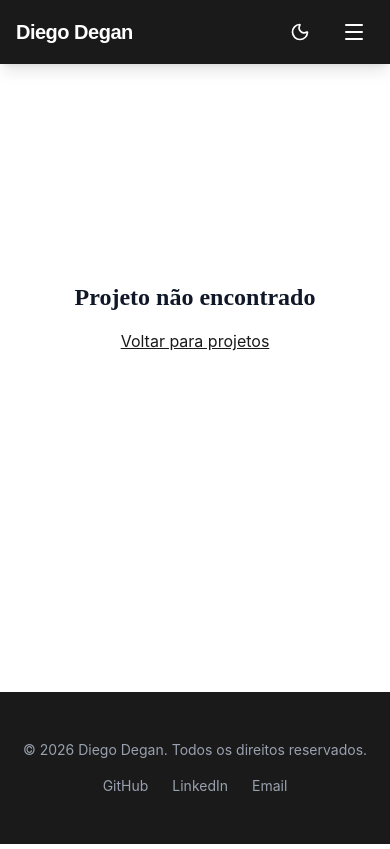
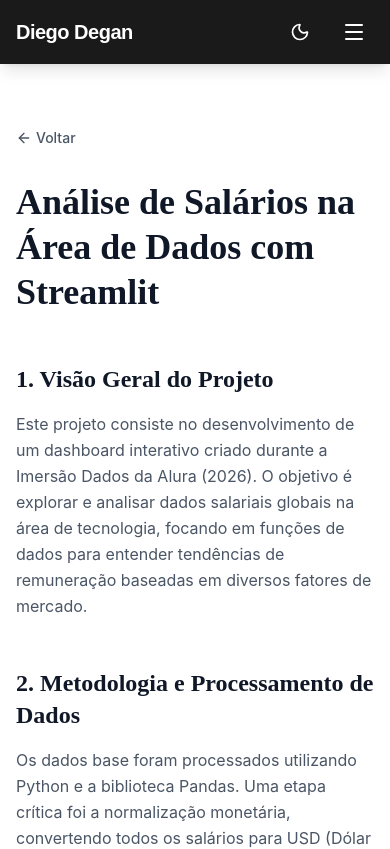
Before and after one commit to DiegoDegan/portfolio, a React (Vite) app: page /#/projeto/analise-de-salarios-streamlit in a window 390 px wide. Shown: the top 849 px of the page. Built offline with nearby package versions, Linux system fonts and the light colour scheme.

Commit message:
feat: adicionar projeto analise de salarios streamlit

```diff
--- a/src/constants.ts
+++ b/src/constants.ts
@@ -1,6 +1,7 @@
 import { Project, SocialLinks } from './types';
 import cardmmm from './images/cardmmm.png';
 import construcao from './images/construcao.jpg';
+import projetostreamlit from './images/projetostreamlit.png';
 
 export const SOCIAL_LINKS: SocialLinks = {
   github: 'Https://github.com/DiegoDegan',
@@ -22,14 +23,15 @@ export const PROJECTS: Project[] = [
     date: 'Mar 2024',
   },
   {
-    id: 'em-construcao-1',
-    title: 'EM CONSTRUÇÃO',
-    description: 'Este projeto está sendo desenvolvido e em breve estará disponível.',
-    longDescription: 'Em breve trarei detalhes sobre este novo projeto de Ciência de Dados. Fique atento!',
-    tags: ['Em breve'],
-    imageUrl: construcao,
-    githubUrl: '',
-    date: '-',
+    id: 'analise-de-salarios-streamlit',
+    title: 'Análise de Salários na Área de Dados',
+    description: 'Dashboard interativo criado para analisar dados salariais globais na área de tecnologia.',
+    longDescription: 'Este projeto consiste no desenvolvimento de um dashboard interativo criado durante a Imersão Dados da Alura.',
+    tags: ['Python', 'Pandas', 'Streamlit', 'Plotly'],
+    imageUrl: projetostreamlit,
+    githubUrl: 'https://github.com/DiegoDegan',
+    demoUrl: 'https://degan-imersao-dados-alura.streamlit.app/?embed=true',
+    date: '2026',
   },
   {
     id: 'em-construcao-2',
--- a/src/pages/ProjectDetail.tsx
+++ b/src/pages/ProjectDetail.tsx
@@ -43,6 +43,7 @@ export default function ProjectDetail() {
   }
 
   const isMMM = id === 'marketing-mix-modeling';
+  const isStreamlit = id === 'analise-de-salarios-streamlit';
 
   if (isMMM) {
     return (
@@ -368,6 +369,79 @@ export default function ProjectDetail() {
     );
   }
 
+  if (isStreamlit) {
+    return (
+      <div className="mx-auto max-w-6xl px-4 py-16 sm:px-6 lg:px-8">
+        <motion.button
+          initial={{ opacity: 0, x: -10 }}
+          animate={{ opacity: 1, x: 0 }}
+          onClick={() => navigate(-1)}
+          className="mb-8 flex items-center text-sm font-medium text-gray-600 transition-colors hover:text-gray-900 dark:text-gray-400 dark:hover:text-white"
+        >
+          <ArrowLeft size={16} className="mr-1" />
+          Voltar
+        </motion.button>
+
+        <motion.div
+          initial={{ opacity: 0, y: 20 }}
+          animate={{ opacity: 1, y: 0 }}
+          className="prose prose-lg max-w-none dark:prose-invert"
+        >
+          <h1 className="mb-10 text-4xl font-bold leading-tight md:text-5xl text-gray-900 dark:text-white">
+            Análise de Salários na Área de Dados com Streamlit
+          </h1>
+
+          <h2 className="text-2xl font-bold mt-12 mb-4 text-gray-900 dark:text-white">1. Visão Geral do Projeto</h2>
+          <p className="text-gray-600 dark:text-gray-400 leading-relaxed mb-8">
+            Este projeto consiste no desenvolvimento de um dashboard interativo criado durante a Imersão Dados da Alura (2026). O objetivo é explorar e analisar dados salariais globais na área de tecnologia, focando em funções de dados para entender tendências de remuneração baseadas em diversos fatores de mercado.
+          </p>
+
+          <h2 className="text-2xl font-bold mt-12 mb-4 text-gray-900 dark:text-white">2. Metodologia e Processamento de Dados</h2>
+          <p className="text-gray-600 dark:text-gray-400 leading-relaxed mb-8">
+            Os dados base foram processados utilizando Python e a biblioteca Pandas. Uma etapa crítica foi a normalização monetária, convertendo todos os salários para USD (Dólar Americano), permitindo uma base de comparação uniforme entre diferentes regiões geográficas. O conjunto de dados final (<code>dados-imersao-final.csv</code>) alimenta a aplicação de forma dinâmica.
+          </p>
+
+          <h2 className="text-2xl font-bold mt-12 mb-4 text-gray-900 dark:text-white">3. Stack Tecnológica e Ferramentas</h2>
+          <p className="text-gray-600 dark:text-gray-400 leading-relaxed mb-4">
+            A solução foi construída utilizando a seguinte stack:
+          </p>
+          <ul className="list-disc pl-6 text-gray-600 dark:text-gray-400 space-y-2 mb-8">
+            <li><strong>Python:</strong> Linguagem base para processamento de dados.</li>
+            <li><strong>Pandas:</strong> Manipulação e limpeza dos dados salariais.</li>
+            <li><strong>Plotly Express:</strong> Geração de gráficos interativos e mapas globais.</li>
+            <li><strong>Streamlit:</strong> Framework para a criação da interface web e deploy da aplicação.</li>
+          </ul>
+
+          <h2 className="text-2xl font-bold mt-12 mb-4 text-gray-900 dark:text-white">4. Funcionalidades e Análise Interativa</h2>
+          <p className="text-gray-600 dark:text-gray-400 leading-relaxed mb-4">
+            O dashboard oferece ao usuário a capacidade de filtrar informações por Ano, Senioridade, Tipo de Contrato e Tamanho da Empresa, gerando visualizações personalizadas:
+          </p>
+          <ul className="list-disc pl-6 text-gray-600 dark:text-gray-400 space-y-2 mb-8">
+            <li><strong>Métricas de Desempenho (KPIs):</strong> Salário médio, máximo e cargo com maior volume de dados.</li>
+            <li><strong>Análise por Cargo:</strong> Ranking das 10 maiores médias salariais.</li>
+            <li><strong>Distribuição Salarial:</strong> Histograma de concentração de rendimentos anuais.</li>
+            <li><strong>Modelos de Trabalho:</strong> Proporção entre regime remoto, presencial ou híbrido.</li>
+          </ul>
+
+          <h2 className="text-2xl font-bold mt-16 mb-4 text-gray-900 dark:text-white">5. Aplicação Interativa (Demonstração Live)</h2>
+          <p className="text-gray-600 dark:text-gray-400 leading-relaxed mb-8">
+            Navegue pelo dashboard interativo abaixo para explorar os resultados da análise e testar os filtros em tempo real. Você pode interagir com os gráficos e obter insights sobre diferentes segmentos do mercado de dados global!
+          </p>
+
+          <div className="w-full overflow-hidden rounded-xl border border-gray-100 bg-white p-2 shadow-lg dark:border-gray-800 dark:bg-gray-900">
+            <iframe
+              src="https://degan-imersao-dados-alura.streamlit.app/?embed=true"
+              className="w-full aspect-[16/10]"
+              style={{ border: '1px solid #ddd', borderRadius: '8px', boxShadow: '0 2px 8px rgba(0,0,0,0.05)' }}
+              loading="lazy"
+              title="Dashboard de Salários Dados 2026"
+            ></iframe>
+          </div>
+        </motion.div>
+      </div>
+    );
+  }
+
   // Default Template for other projects
   return (
     <div className="mx-auto max-w-4xl px-4 py-16 sm:px-6 lg:px-8">
```
Also changed, not shown: src/images/projetostreamlit.png (added).
